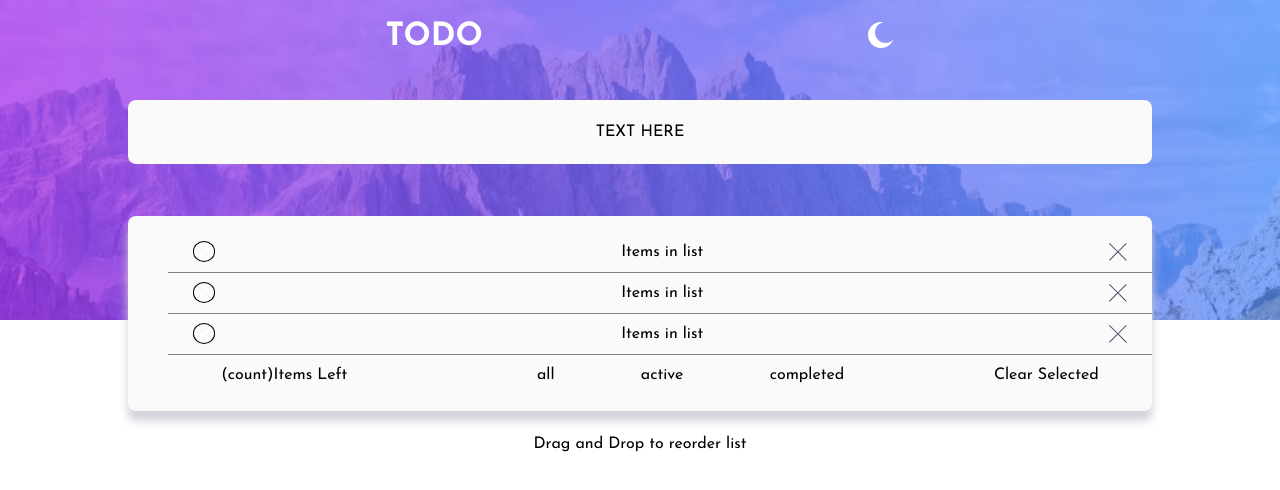
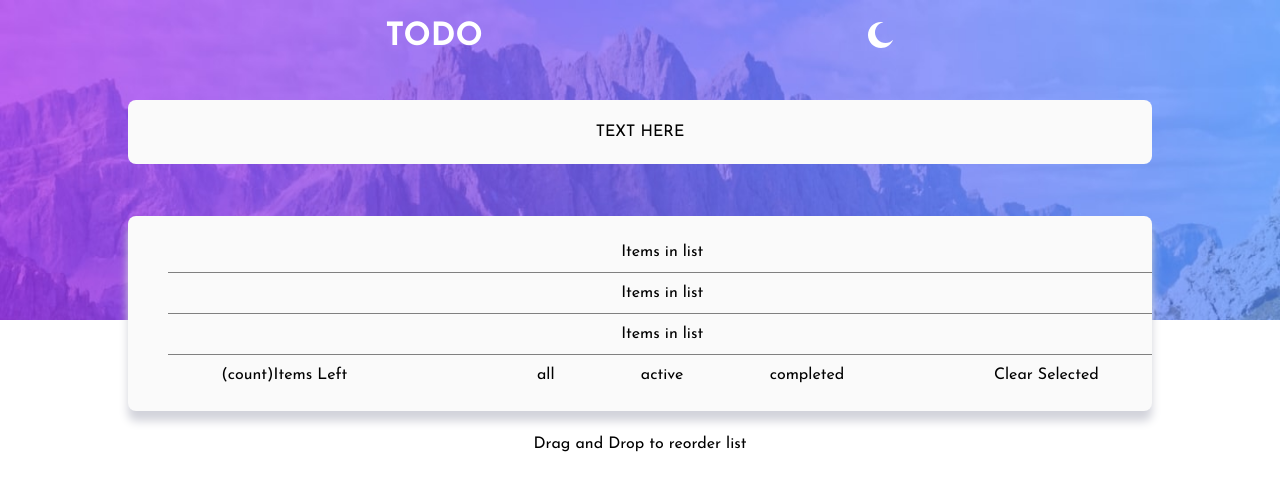
Before and after one commit to phellwege/ToDo, a React (Create React App) app: page /#/ in a window 1280 px wide. Shown: the top 490 px of the page. Built offline with nearby package versions, Linux system fonts and the light colour scheme.

Commit message:
working on basic show/hide logic

```diff
--- a/src/views/Home.css
+++ b/src/views/Home.css
@@ -59,16 +59,17 @@
     list-style: none;
     border-bottom: none;
 }
-/* #CrossSvg {
-    fill: blue;
-    stroke: blue;
-} */
+#CrossSvg {
+    visibility: hidden;
+}
 #CheckSvg {
+    visibility: hidden;
     fill: blue;
     stroke: blue;
     padding: .5%;
     border-radius: 50%;
-    border: 1px solid black;
+    border: 1px solid hsl(236, 33%, 92%);
+    background-color: blue;
 }
 .svg:hover {
     cursor: pointer;
--- a/src/views/Home.js
+++ b/src/views/Home.js
@@ -1,12 +1,26 @@
 // import React from 'react';
+import React, { useEffect, useState } from 'react'
 import './Home.css'
 import Header from '../components/Header'
 import Footer from '../components/Footer'
 import {ReactComponent as CheckBox} from '../static/icon-check.svg';
 import {ReactComponent as Cross} from '../static/icon-cross.svg';
 
+
 export default () => {
-
+    function showSvg() {
+        document.getElementById('CheckSvg').style.visibility = 'visible';
+        document.getElementById('CrossSvg').style.visibility = 'visible';
+    }
+    function hideSvg() {
+        document.getElementById('CheckSvg').style.visibility = 'hidden';
+        document.getElementById('CrossSvg').style.visibility = 'hidden';
+    }
+    function checkTheBox() {
+        document.getElementById('CheckSvg').style.visibility = 'visible';
+    }
+const [listItem, setListItem] = useState('')
+const [isShown, setIsShown] = useState(false)
     return (
         <div className="background">
             <Header/>
@@ -16,18 +30,18 @@ export default () => {
                 </div>
                 <div className="HomeBottom">
                     <ul>
-                        <li>
-                            <CheckBox className="svg" id='CheckSvg'/>
+                        <li onMouseEnter={showSvg} onMouseLeave={hideSvg}>
+                            <CheckBox className="svg" id='CheckSvg' onClick={checkTheBox}/>
                             Items in list
                             <Cross className="svg" id='CrossSvg'/>
                         </li>
-                        <li>
-                            <CheckBox className="svg" id='CheckSvg'/>
+                        <li onMouseEnter={showSvg} onMouseLeave={hideSvg}>
+                                <CheckBox className="svg" id='CheckSvg' onClick={checkTheBox}/>
                             Items in list
                             <Cross className="svg" id='CrossSvg'/>
                         </li>
-                        <li>
-                            <CheckBox className="svg" id='CheckSvg'/>
+                        <li onMouseEnter={showSvg} onMouseLeave={hideSvg}>
+                            <CheckBox className="svg" id='CheckSvg' onClick={checkTheBox}/>
                             Items in list
                             <Cross className="svg" id='CrossSvg'/>
                         </li>
```
